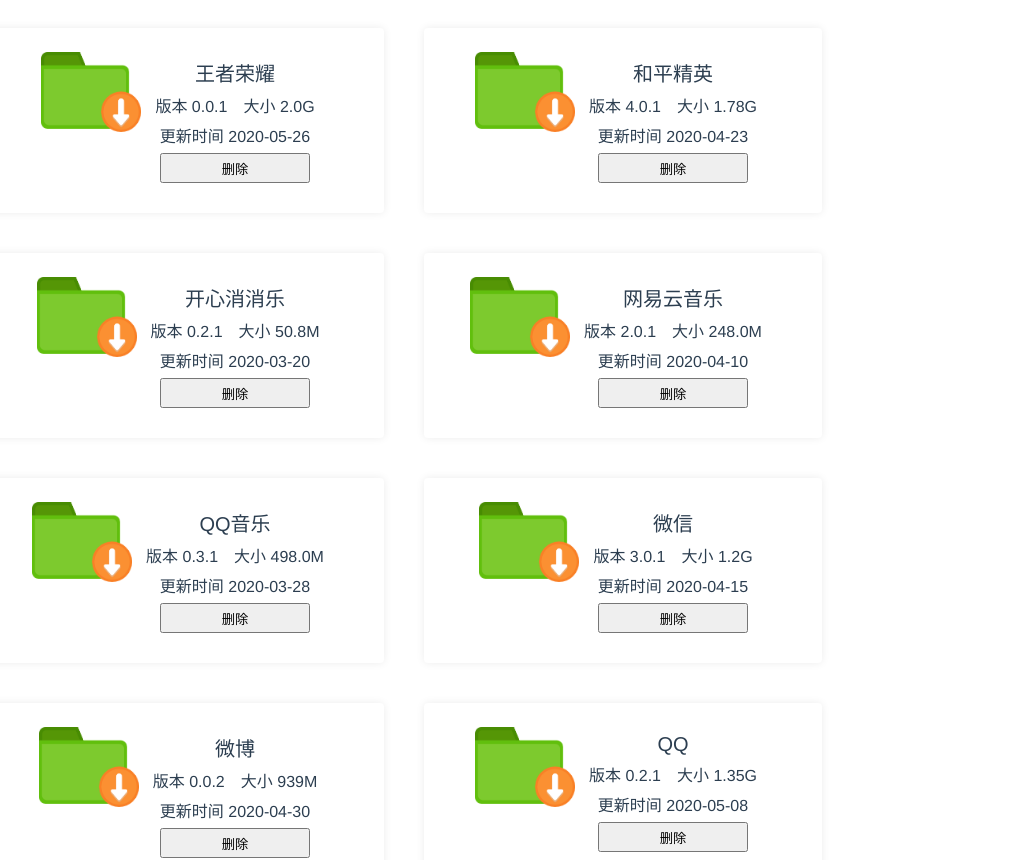
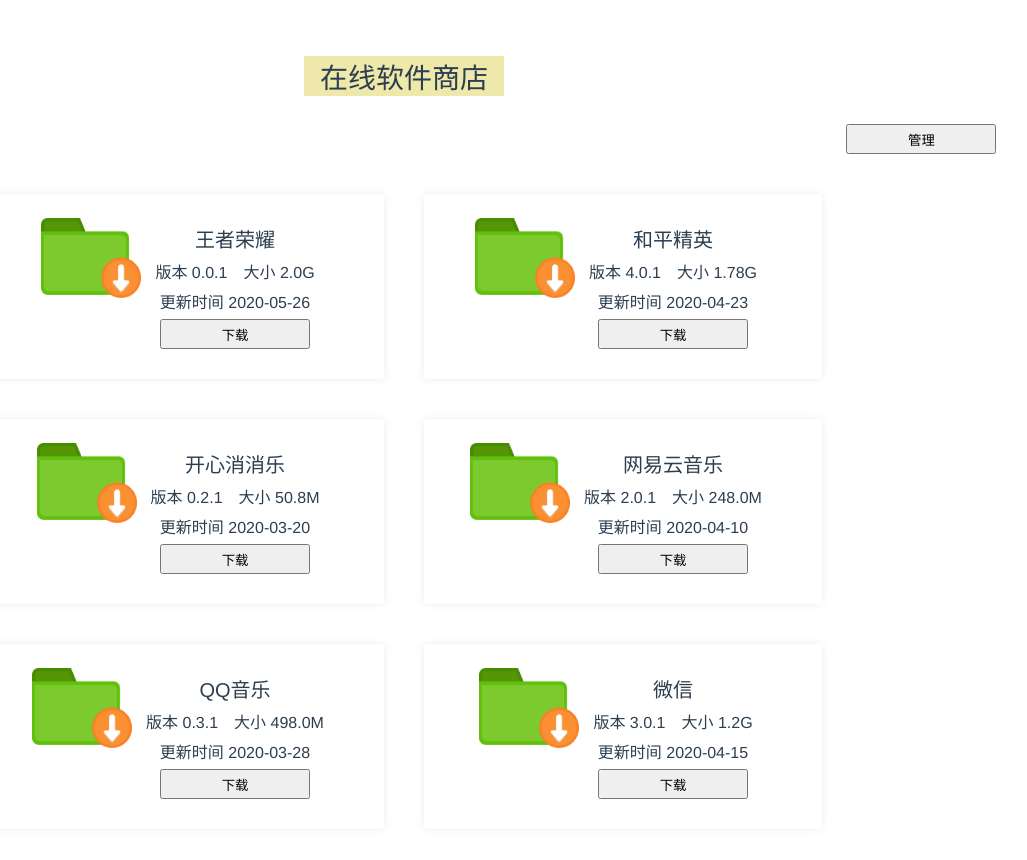
Before and after one commit to liujiayuxi/store, a Vue app: page / in a window 1280 px wide. Shown: the top 860 px of the page, without its empty margins (236-1263 px from the left). Built offline with nearby package versions, Linux system fonts and the light colour scheme.

Commit message:
调换界面

```diff
--- a/src/App.vue
+++ b/src/App.vue
@@ -1,19 +1,19 @@
 <template>
   <div id="app">
-<!--    <index></index>-->
-    <manager-delete></manager-delete>
+    <index></index>
+<!--    <manager-delete></manager-delete>-->
   </div>
 </template>
 
 <script>
-// import Index from './components/index.vue'
-import ManagerDelete from './components/manager_delete.vue'
+import Index from './components/index.vue'
+// import ManagerDelete from './components/manager_delete.vue'
 
 export default {
   name: 'App',
   components: {
-    // Index,
-    ManagerDelete
+    Index,
+    // ManagerDelete
   }
 }
 </script>
```
